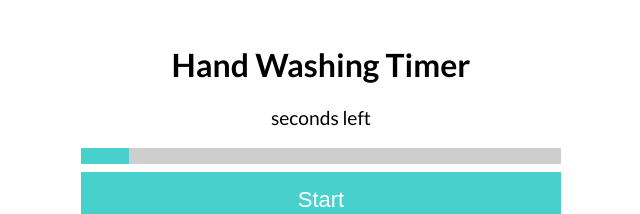
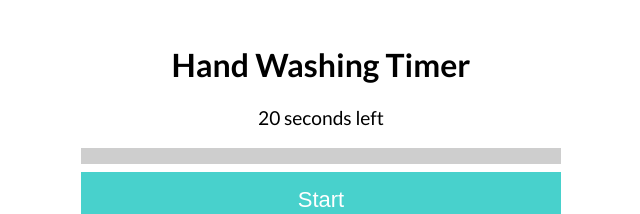
Before and after one commit to NBardales/svelte-timer-app, a Svelte app: page / in a window 1280 px wide. Shown: the top 214 px of the page, without its empty margins (319-959 px from the left). Built offline with nearby package versions, Linux system fonts and the light colour scheme.

Commit message:
Made the countdown timer and progress bar work
Used a reactive variable for synced progress

```diff
--- a/src/ProgressBar.svelte
+++ b/src/ProgressBar.svelte
@@ -1,5 +1,10 @@
+<script>
+    export let progress = 0;
+</script>
+
 <style>
     /* PROGRESS BAR STYLING SOURCE: (https://codepen.io/erikyo/pen/zdoOyj) */
+
     progress {
         position: relative;
 		height: 1rem;
@@ -22,10 +27,10 @@
 
     progress[value]::-webkit-progress-value {
         background-color: mediumturquoise;
-        transition: width 0.5s cubic-bezier(0, 0, 1, -0.12);
+        /*transition: width 0.5s cubic-bezier(0, 0, 1, -0.12);*/
     }
 
 
 </style>
 
-<progress id="determinate" max="100" value="10"><span class="sr-only"></span> %</progress>
+<progress max="100" value="{progress}">{progress}%</progress>
--- a/src/Timer.svelte
+++ b/src/Timer.svelte
@@ -1,5 +1,27 @@
 <script>
     import ProgressBar from './ProgressBar.svelte';
+
+    // Making the countdown timer work
+    const totalSeconds = 20;
+    let secondsLeft = totalSeconds;
+    let isRunning = false;
+
+    function startTimer() {
+        isRunning = true;
+        const timer = setInterval(() => {
+            secondsLeft -= 1;
+            if (secondsLeft == 0) {
+                clearInterval(timer);
+                isRunning = false;
+                secondsLeft = 20;
+            }
+        }, 1000);
+    }
+
+    // Creating the Reactive variable for the increasing progress bar
+    $: progress = ((totalSeconds - secondsLeft) / totalSeconds) * 100;
+
+
 </script>
 
 <style>
@@ -21,9 +43,14 @@
         outline: none;
         cursor: pointer;
     }
+    button[disabled] {
+        background-color: #cecece;
+        color: #888;
+        cursor: not-allowed;
+    }
 </style>
 
-<p>seconds left</p>
-<ProgressBar />
+<p>{secondsLeft} seconds left</p>
+<ProgressBar {progress}/>
 
-<button class="start">Start</button>
+<button disabled="{isRunning}" on:click={startTimer} class="start">Start</button>
```
